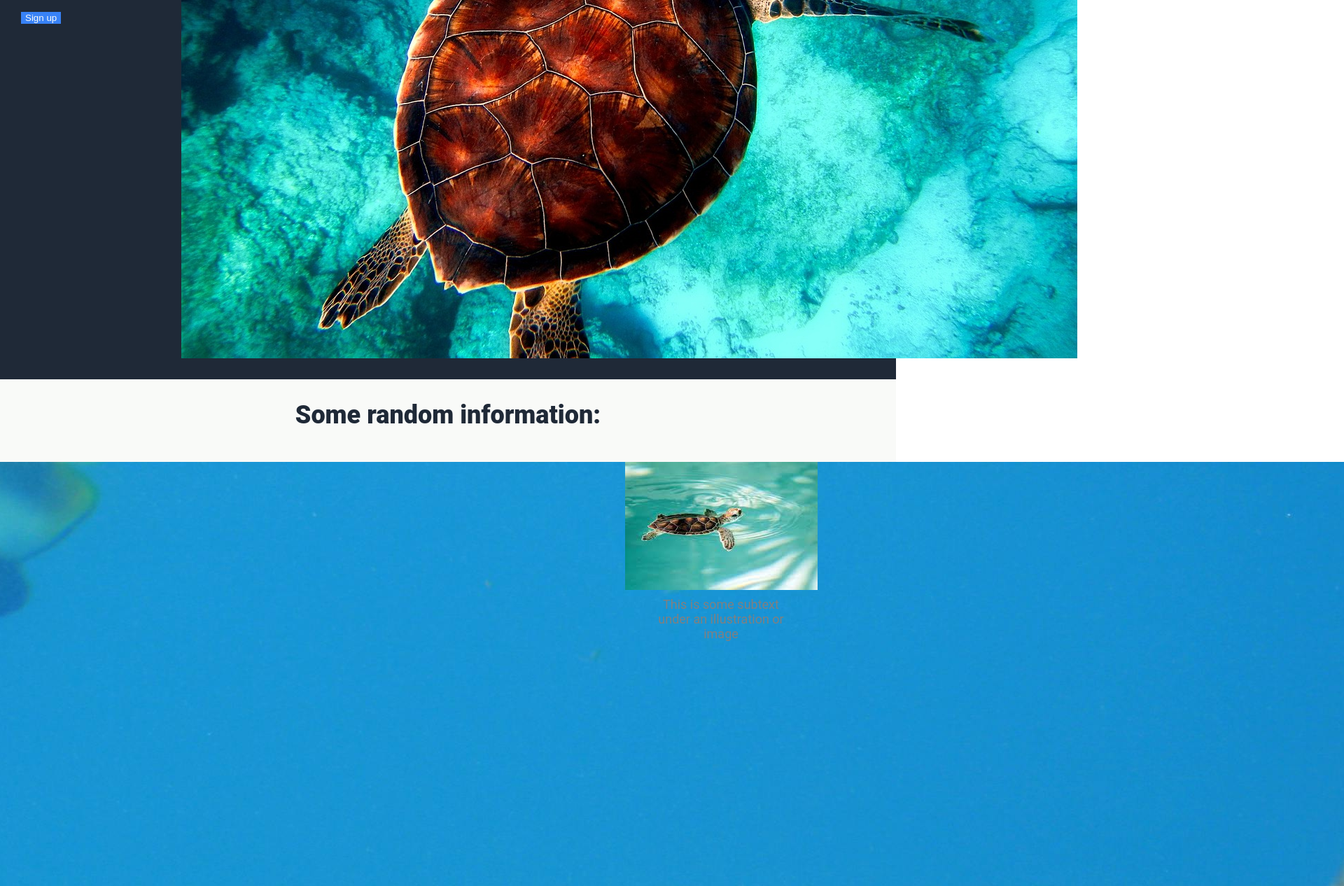
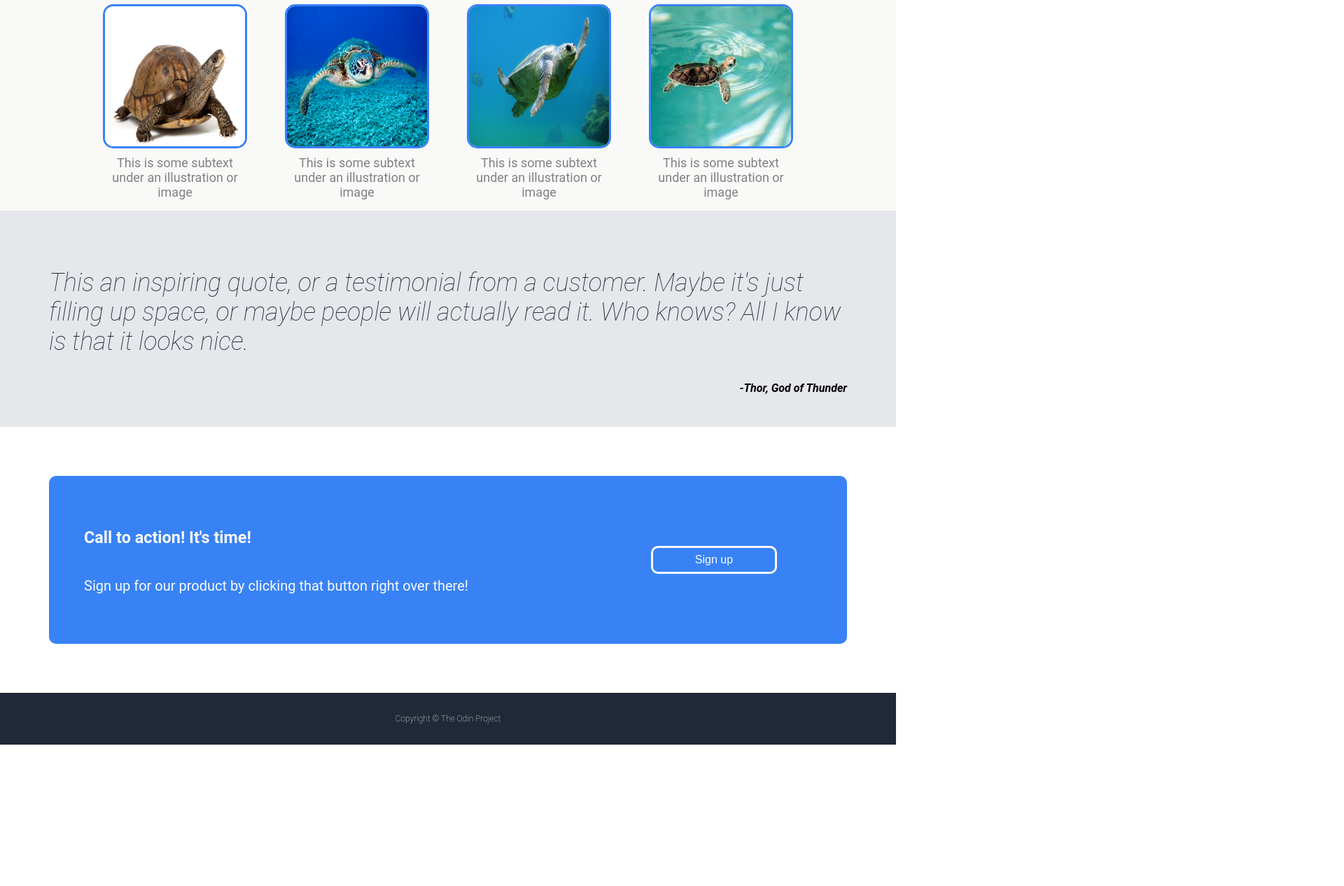
Before and after one commit to leesaweesa/landing-page, a plain HTML site: page index.html in a window 1280 px wide. Shown: the part 546-1812 px from the top of the page at 70% size, 1920 px wide, since content can reach past the window. After the commit the page ends 1610 px from the top, so only its background shows below. Drawn offline with Linux system fonts and the light colour scheme.

Commit message:
changes to css

```diff
--- a/style.css
+++ b/style.css
@@ -12,7 +12,7 @@ body {
     align-items: center;
 }
 a{
-    color: #F9FAF8;
+    color: #E5E7EB;
     text-decoration: none;
 }
 #header_logo {
@@ -36,6 +36,9 @@ a{
     background-color: #3882f6;
     border:  #3882f6;
     cursor: pointer;
+    border-radius: 5px;
+    height: 30px;
+    width: 100px;
 }
 .section-1 h1 {
     font-size: 48px;
@@ -73,8 +76,17 @@ figcaption {
     color: gray;
     text-align: center;
 }
+.title_image {
+    height: 300px;
+    width: 600px;
+    border: 3px solid #E5E7EB;
+}
 .info img {
-    height: auto;
+    height: 200px;
+    width: 200px;
+    border-radius: 15px;
+    border-color: #3882f6;
+    border: 3px solid #3882f6;
 }
 .quote {
     background-color: #E5E7EB;
@@ -100,12 +112,17 @@ blockquote cite {
     background-color: #3882f6;
     color: #F9FAF8;
     margin: 70px;
-    display: flex;
-    justify-content: center;
     padding: 50px;
     gap: 150px;
     font-size: 20px;
     border-radius: 10px;
+    display: flex;
+    justify-content: space-between;
+}
+.box-content {
+    display: flex;
+    justify-content: center;
+    flex-direction: column;
 }
 .footer {
     background-color: #1f2937;
@@ -126,4 +143,5 @@ blockquote cite {
     width: 180px;
     font-size: 16px;
     border-radius: 10px;
+    margin: 50px;
 }
```
